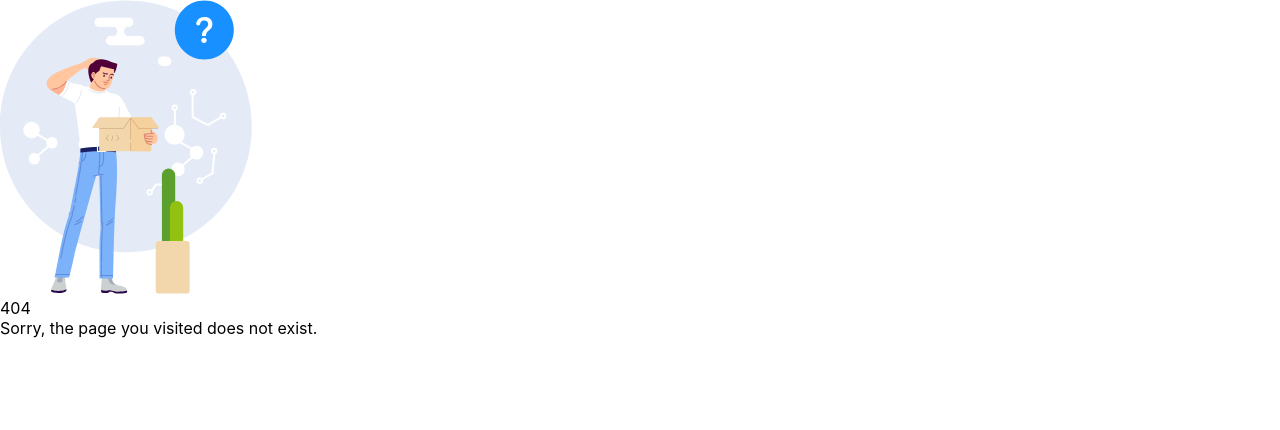
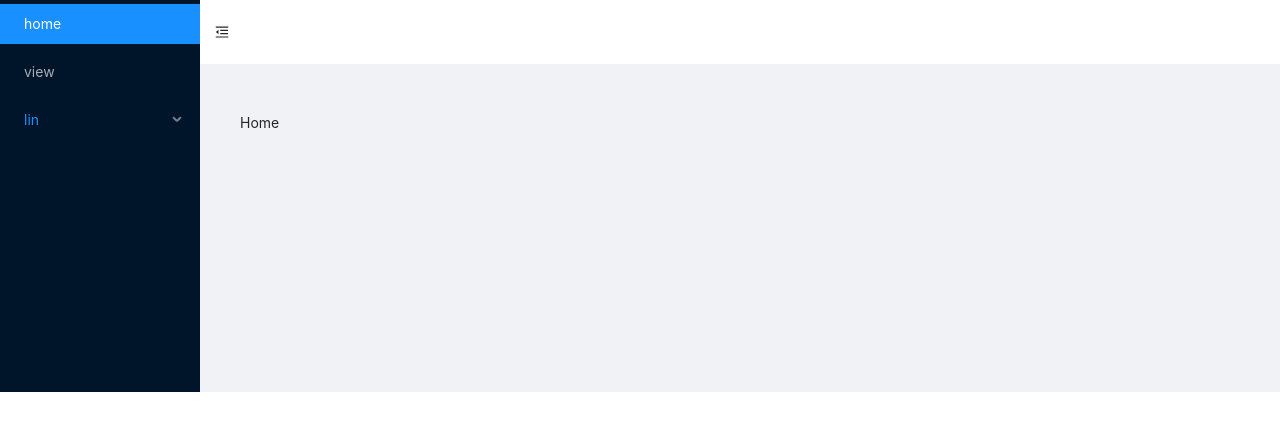
Before and after one commit to Bill70058/react-admin-template, a React (Create React App) app: page /index/home in a window 1280 px wide. Before the commit this address had no page. Shown: the top 430 px of the page. Built offline with nearby package versions, Linux system fonts and the light colour scheme; sample sign-in values are in the browser's storage.

Commit message:
加入layout

```diff
--- a/src/App.tsx
+++ b/src/App.tsx
@@ -27,8 +27,10 @@ import Index from './pages/Index'
 import Home from './pages/Home/Home'
 import Login from './pages/Login/Login'
 import Lin1 from './pages/Lin/Lin1'
+import SelfLayout from './pages/Layout/SelfLayout'
 import { router, Router } from './route/index'
 import './App.css'
+import 'antd/dist/antd.css'
 
 function App() {
   // const routerMap = () => {
--- /dev/null
+++ b/src/pages/Layout/SelfLayout.tsx
@@ -0,0 +1,111 @@
+import React, { useEffect, useState } from 'react'
+import { Link, useLocation } from 'react-router-dom'
+import { MenuFoldOutlined, MenuUnfoldOutlined } from '@ant-design/icons'
+import RouterBeforeEach from '../../route/RouterBeforeEach'
+import { router } from '../../route/index'
+import { Layout, Menu, MenuProps } from 'antd'
+const { Header, Sider, Content } = Layout
+
+function SelfLayout() {
+  const [collapsed, setCollapsed] = useState(false)
+  let childItems: any = []
+  const location = useLocation()
+  const { pathname } = location
+  let path = pathname.split('/').pop()
+  const [current, setCurrent] = useState(String(path))
+  console.log(pathname.split('/'))
+  const rootSubmenuKeys: any = []
+  const [openKey, setOpenKey] = useState(pathname.split('/')[2])
+
+  // useEffect(() => {
+  //   path = pathname.split('/').pop()
+  //   setOpenKey(pathname.split('/')[2])
+  // })
+  router.forEach((item) => {
+    if (item.meta.title != '404' && item.meta.title != 'login') {
+      if (item.children) {
+        item.children.forEach((childItem) => {
+          let obj: any = {
+            label: <Link to={childItem.key}>{childItem.meta.title}</Link>,
+            key: childItem.meta.title,
+            children: [],
+          }
+          // 处理孙子路由
+          let childArr: any = []
+          if (childItem.children) {
+            rootSubmenuKeys.push(childItem.path)
+            childArr = childItem.children.map((sunChild) => {
+              return {
+                label: <Link to={sunChild.key}>{sunChild.meta.title}</Link>,
+                key: sunChild.meta.title,
+              }
+            })
+            obj.children = childArr
+          } else {
+            delete obj.children
+          }
+          childItems.push(obj)
+        })
+      }
+    }
+  })
+
+  const onClick: MenuProps['onClick'] = (e) => {
+    console.log('click ', e)
+    setCurrent(e.key)
+  }
+
+  const onOpenChange: MenuProps['onOpenChange'] = (keys) => {
+    const latestOpenKey = keys.find((key) => openKey.indexOf(key) === -1)
+    if (rootSubmenuKeys.indexOf(latestOpenKey!) === -1) {
+      setOpenKey(String(keys))
+    } else {
+      setOpenKey(latestOpenKey ? latestOpenKey : '')
+    }
+  }
+  return (
+    <div>
+      <Layout>
+        <Sider trigger={null} collapsible collapsed={collapsed}>
+          <div className="logo" />
+          <Menu
+            theme="dark"
+            mode="inline"
+            defaultSelectedKeys={['home']}
+            items={childItems}
+            onClick={onClick}
+            onOpenChange={onOpenChange}
+            selectedKeys={[current]}
+            openKeys={[openKey]}
+          />
+        </Sider>
+        <Layout className="site-layout">
+          <Header
+            className="site-layout-background"
+            style={{ paddingLeft: 15, backgroundColor: '#fff' }}
+          >
+            {React.createElement(
+              collapsed ? MenuUnfoldOutlined : MenuFoldOutlined,
+              {
+                className: 'trigger',
+                onClick: () => setCollapsed(!collapsed),
+              }
+            )}
+          </Header>
+          <Content
+            className="site-layout-background"
+            style={{
+              margin: '24px 16px',
+              padding: 24,
+              minHeight: 280,
+            }}
+          >
+            <RouterBeforeEach />
+          </Content>
+        </Layout>
+      </Layout>
+    </div>
+  )
+}
+
+export default SelfLayout
--- a/src/route/RouterBeforeEach.tsx
+++ b/src/route/RouterBeforeEach.tsx
@@ -15,13 +15,22 @@ const RouterBeforeEach = () => {
   const location = useLocation()
   const [auth, setAuth] = useState(false)
   useEffect(() => {
-    let obj = checkRouterAuth(location.pathname)
+    let path = location.pathname.split('/').pop()
+    console.log(path)
+    let obj = checkRouterAuth(String(path))
     let blLogin = sessionStorage.getItem('login')
-    if (obj && obj.auth && blLogin == 'false') {
+    if (obj && obj.meta.needLogin && !blLogin) {
       setAuth(false)
       navigate('/', { replace: true })
     } else {
       setAuth(true)
+      // 如果点击的有子路由则跳转到子路由第一个页面
+      // if (obj.meta?.isLeaf) {
+      //   navigate(`/index/${path}/${obj.children[0].path}`)
+      // }
+      if (path == 'index' || obj.key == 'login') {
+        navigate('/index/home')
+      }
     }
   })
   return auth ? <Outlet /> : null
--- a/src/route/index.tsx
+++ b/src/route/index.tsx
@@ -12,6 +12,7 @@ import { useRoutes } from 'react-router-dom'
 interface Meta {
   needLogin?: boolean
   title: string
+  isLeaf?: boolean
 }
 interface IRoute {
   key: string
@@ -25,41 +26,53 @@ interface IRoute {
 }
 const router: IRoute[] = [
   {
-    key: 'home',
-    path: '/home',
-    meta: {
-      needLogin: true,
-      title: 'home',
-    },
-    component: lazy(() => import('../pages/Home/Home')),
-  },
-  {
-    key: 'view',
+    key: 'login',
     path: '/',
-    exact: true,
-    meta: {
-      title: 'view',
-    },
-    component: lazy(() => import('../pages/View/View')),
-  },
-  {
-    key: 'login',
-    path: '/login',
     meta: {
       title: 'login',
     },
     component: lazy(() => import('../pages/Login/Login')),
   },
   {
-    key: 'Lin',
-    path: 'lin/*',
+    key: '/index',
+    path: '/index',
+    meta: {
+      needLogin: true,
+      title: 'index',
+      isLeaf: true,
+    },
+    component: lazy(() => import('../pages/Layout/SelfLayout')),
+    children: [
+      {
+        key: '/index/home',
+        path: 'home',
+        meta: {
+          title: 'home',
+          needLogin: true,
+        },
+        component: lazy(() => import('../pages/Home/Home')),
+      },
+      {
+        key: '/index/view',
+        path: 'view',
+        exact: true,
+        meta: {
+          title: 'view',
+          needLogin: true,
+        },
+        component: lazy(() => import('../pages/View/View')),
+      },
+      {
+        key: '/index/lin',
+        path: 'lin',
         meta: {
           title: 'lin',
+          isLeaf: true,
         },
         component: lazy(() => import('../pages/Lin/Lin')),
         children: [
           {
-        key: 'Lin1',
+            key: '/index/lin/lin1',
             path: 'lin1',
             meta: {
               title: 'lin1',
@@ -67,12 +80,14 @@ const router: IRoute[] = [
             component: lazy(() => import('../pages/Lin/Lin1')),
           },
           {
-        key: 'Lin2',
+            key: '/index/lin/lin2',
             path: 'lin2',
             meta: {
               title: 'lin2',
             },
             component: lazy(() => import('../pages/Lin/Lin2')),
+          },
+        ],
       },
     ],
   },
```
Also changed, not shown: src/pages/Index.tsx (+6 -6 lines), 1 other file (tests, documents, lock files or other folders). Lines whose indentation alone changed are shown as unchanged.
